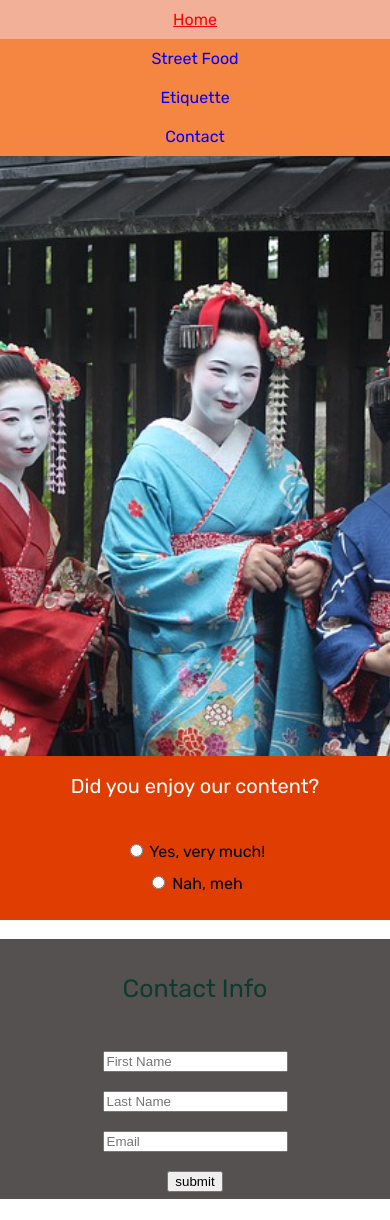
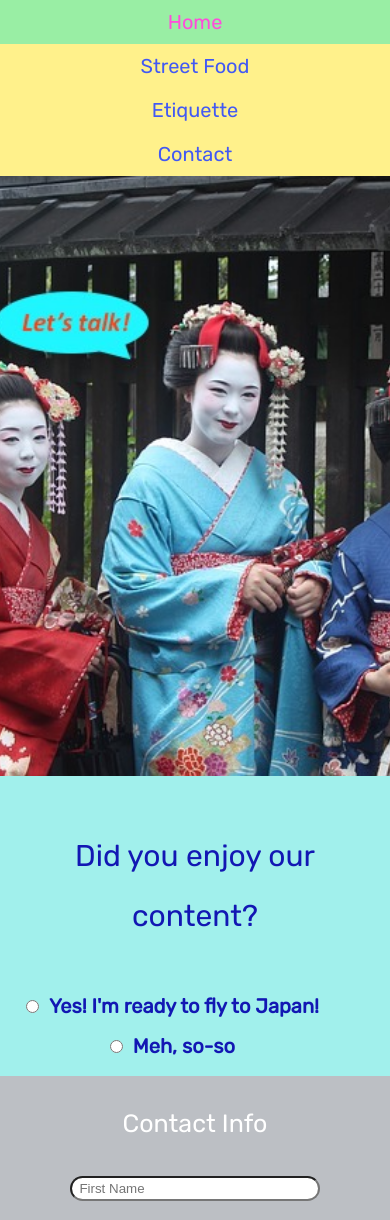
Before and after one commit to newmankitty/japanesestreetfood, a plain HTML site: page contact.html in a window 390 px wide. Shown: the top 1220 px of the page. Drawn offline with Linux system fonts and the light colour scheme.

Commit message:
css fixed button

```diff
--- a/contact.html
+++ b/contact.html
@@ -27,20 +27,20 @@
           <p>Did you enjoy our content?</p>
         <div class="okay">
           <input type="radio" name="yesno" id="yes" value="yes">
-          <label>Yes, very much!</label><br>
+          <label>Yes! I'm ready to fly to Japan!</label><br>
           <input type="radio" name="yesno" id="no" value="no">
-          <label>Nah, meh</label><br>
+          <label>Meh, so-so</label><br>
         </div>
-    </div><br>
+     </div>
 
      <!--Contact Details-->
           <div class="name">
                <p>Contact Info</p>
-               <input type="text" placeholder="First Name" required><br>
-               <input type="text" placeholder="Last Name"><br>
-               <input type="email" placeholder="Email" required><br>
-               <input type="submit" value="submit">
-          </div><br>
+               <input type="text" class="area1" placeholder="  First Name" required><br>
+               <input type="text" class="area1" placeholder="  Last Name"><br>
+               <input type="email" class="area1" placeholder="   Email" required><br>
+               <input type="submit" class="grandsubmit" value="submit">
+          </div>
      </form>
 </div>
 
--- a/css/style.css
+++ b/css/style.css
@@ -1,30 +1,34 @@
+* {
+    margin: 0;
+    padding: 0;
+    box-sizing: border-box;
+}
+
 html {
     font-family: 'Rubik', sans-serif;
-}
-body {
-    margin: 0;
-    padding: 0;
+    scroll-behavior: smooth;
 }
 
+
 a:link {
-  color: blue;
+  color: #4259f4;
   background-color: transparent;
   text-decoration: none;
 }
 a:hover {
-  color: red;
+  color: #ff4cdb;
   background-color: transparent;
-  text-decoration: underline;
+  text-decoration: none;
 }
 
 a:active {
-    color: yellow;
+    color: #fffc59;
     background-color: transparent;
-    text-decoration: underline;
+    text-decoration: none;
 }
 
 a:visited {
-  color: green;
+  color: #7E45FF;
   background-color: transparent;
   text-decoration: none;
 }
@@ -32,9 +36,14 @@ a:visited {
 
 /*Navigation bar*/
 nav {
+    box-sizing: border-box;
+    width: 100%;
     margin: 0;
     padding: 0;
-    background: #f48642;
+    background:#FFF18B;
+    position: fixed;
+    left: 0;
+    top: 0;
 
 }
 
@@ -54,21 +63,12 @@ nav a {
     text-decoration: none;
     padding: 10px;
 }
-nav ul li {
-    color: #FFF;
+
+nav a:hover {
+   background-color: #99EEA4;
 }
 
-nav a:hover {
-   background-color: #f2b098;
-   padding: auto;
-}
-
-a:visited {
-  color: #3aa842;
-}
-
-
-/*FOOTER*/
+/********FOOTER******/
 footer ul{
     display: flex;
     justify-content: center;
@@ -78,20 +78,20 @@ footer ul{
     padding: 0;
     width: auto;
     min-height: 100px;
-    align-items: center;
 }
 
 footer li {
-    margin: 10px;
+    margin: 5px;
     padding: 1em;
 }
+
 
 
 /*INDEX.HTML pages starts here*/
 html, body{
     height: 100%;
-    /*margin: 0;*/
-    /*padding: 0;*/
+    width: 100%;
+
 }
 #home {
     background-image: url("../images/japan.jpg");
@@ -100,49 +100,47 @@ html, body{
     background-size: cover;
     display: flex;
     text-align: center;
-    color: #fff;
+    color: #FFF;
     flex-direction: column;
     justify-content: center;
     align-content: center;
-
 }
 
 .ichi {
     text-shadow: 1px 1px #f9f4a7;
+    color: #fff;
+    list-style-type: none;
 }
 
  /*STREETFOOD.HTML page starts here*/
-body {
-    font-family: 'Rubik', sans-serif;
+.text {
+    margin-top: 0;
+    background: linear-gradient(to right, rgb(116, 235, 213), rgb(172, 182, 229));
 }
 
-.text {
-    margin-top: 0;
-}
-div h1 {
-    text-align: center;
-    font-weight: 900;
-    color: rgb(253, 247, 83);
+/*.text h1, .manners h1 {*/
+/*    text-align: center;*/
+/*    color: #01070a;*/
+/*    padding: 20px;*/
+/*}*/
 
-}
-
-.text {
-    background-image: url("../images/vanillasoft.png");
+h1 {
+    padding: 30px;
 }
 
 .text, .manners {
   font-size: 18px;
   font-weight: 900;
-  padding: 8px;
+  padding: 30px;
   margin: 0px;
   text-align: center;
   background-repeat: no-repeat;
   background-size: cover;
   background-position: center;
   background-attachment: fixed;
-  color: rgb(253, 247, 83);
+  color: #762294;
+
 }
-
 
 #blocks {
     display: flex;
@@ -151,20 +149,19 @@ div h1 {
     margin: 20px;
  }
 
-
-
 article {
     background: #fff;
     margin-bottom:20px;
     padding: 10px;
     box-sizing: border-box;
-    border: 1px black solid;
+    box-shadow: 0 0 15px rgba(0,0,0,0.1);
 }
 
 article h2 {
     text-align: center;
     font-size: 25px;
     margin: 10px 0;
+
 }
 
 .center {
@@ -177,26 +174,37 @@ article {
     flex: 0 1 30%;
 }
 
+.scroll {
+    position: fixed;
+    width: 30px;
+    height: 30px;
+    background: red;
+    bottom: 20px;
+    right: 20px;
+    text-decoration: none;
+    text-align: center;
+    font-size: 30px;
+    color: red;
+}
+
+/*ETIQUETTEE page starts here*/
+.manners  {
+    background: linear-gradient(to top, rgba(225, 144, 246, 1.0), rgba(252, 181, 161, 1.0));
+
+}
 
 
-/*ETIQUETTEE page starts here*/
 
-
-.manners  {
-    background-image: url("../images/sakura.jpg");
-}
 
 div p {
     font-size: 25px;
     color: rgba(1, 54, 41, 0.83);
-
 }
 
 
 /*CONTACT PAGE starts here*/
 #contactus {
       font-family: 'Rubik', sans-serif;
-      color: black;
       margin: 0;
       padding: 0;
  }
@@ -205,7 +213,7 @@ div p {
 
 .photos {
     height: 600px;
-    background-image: url("../images/geisha.jpg");
+    background-image: url("../images/geisha5.jpg");
     background-size: cover;
     background-repeat: no-repeat;
     background-position: center;
@@ -213,11 +221,12 @@ div p {
     padding: 0;
     display: block;
  }
+
+
+
+
 #bottomcontainer {
-    /*display: flex;*/
     background: #FFF;
-    /*flex-wrap: wrap;*/
-    /*flex-flow: row;*/
     min-height: 300px;
     margin-top: 0;
     padding-top: 0;
@@ -226,63 +235,129 @@ div p {
 }
 
 
-div form {
+form {
     display: flex;
     min-height: 300px;
     width: 100%;
 }
 
 .okay {
-    margin: auto;
-    padding: 20px;
-    text-align: center;
+    margin-top: 30px;
+    color: #1217B3;
+    font-weight: 800;
+}
+
+
+input[type=radio]+label {
+    width: 40px;
+    height: 40px;
+    margin: 5px;
+}
+
+input[type=radio],#no>label {
+    margin-left: -40px;
 }
 
 .questions {
     line-height: 2;
     width: 33%;
+    height: 300px;
     flex-grow: 1;
-    background: rgb(224, 61, 2);
+    background: #A1F0EC;
     text-align: center;
-    justify-content: center;
+    align-content: center;
 }
 .questions p {
     text-decoration: none;
-    font-size: 20px;
-    margin: 10px;
+    font-size: 1.5em;
+    margin: 40px 20px;
     padding: 0;
-    color: white;
+    color: #1217B3;
 }
 
+
 .name {
-    background: rgb(86, 81, 81);
-     line-height: 2;
+     margin: 0;
+     background: #bcbfc4;
+     line-height: 2.2;
      width: 33%;
+     height: 300px;
      flex-grow: 1;
      font-size: 20px;
      text-align: center;
+}
 
+.name p {
+    color: white;
+    padding: 10px;
+    margin-top: 10px;
+    margin-bottom: 3px;
 }
+
+.area1 {
+    width: 250px;
+    height: 25px;
+    border-radius: 30px;
+    padding: 0;
+    margin-top: 0;
+    margin-bottom: 10px;
+}
+.grandsubmit {
+    outline: none;
+    width: 120px;
+    height: 36px;
+    box-shadow: none;
+    font-size: 0.8em;
+    color: #fff;
+    line-height: 25px;
+    border-radius: 48%;
+    cursor: pointer;
+    background: linear-gradient(to right, #03cb91, #00add8);
+}
+
+.grandsubmit:hover, .grandsubmit:focus {
+    background: #20F6FA;
+    color: #FF8AA2;
+    font-weight: 900;
+}
+
 
 @media (max-width: 600px) {
     body
       {
        min-width: 320px;
+       font-size: 1.25em;
+      }
+    nav {
+       position: initial;
       }
 
     nav ul {
       flex-direction: column;
       }
+
     form {
-            /*display: flex;*/
             flex-direction: column;
          }
 
     div.questions, div.name {
              width: 100%;
+             height: 300px;
          }
+
     #blocks {
             display: flex;
             flex-direction: column;
          }
+
+    #bottomcontainer {
+             /*margin: 0;*/
+             padding: 0;
           }
+
+    img {
+        max-width: 100%;
+        height: auto;
+        }
+
+}
```
Also changed, not shown: etiquettee.html (+3 -3 lines), streetfood.html (+4 -3 lines), images/aizu.jpg, images/ayu.jpg, images/ball.jpg (added), images/choco.jpg (added), images/geisha5.jpg (added), images/shioyaki.jpg (added). Lines whose indentation alone changed are shown as unchanged.
